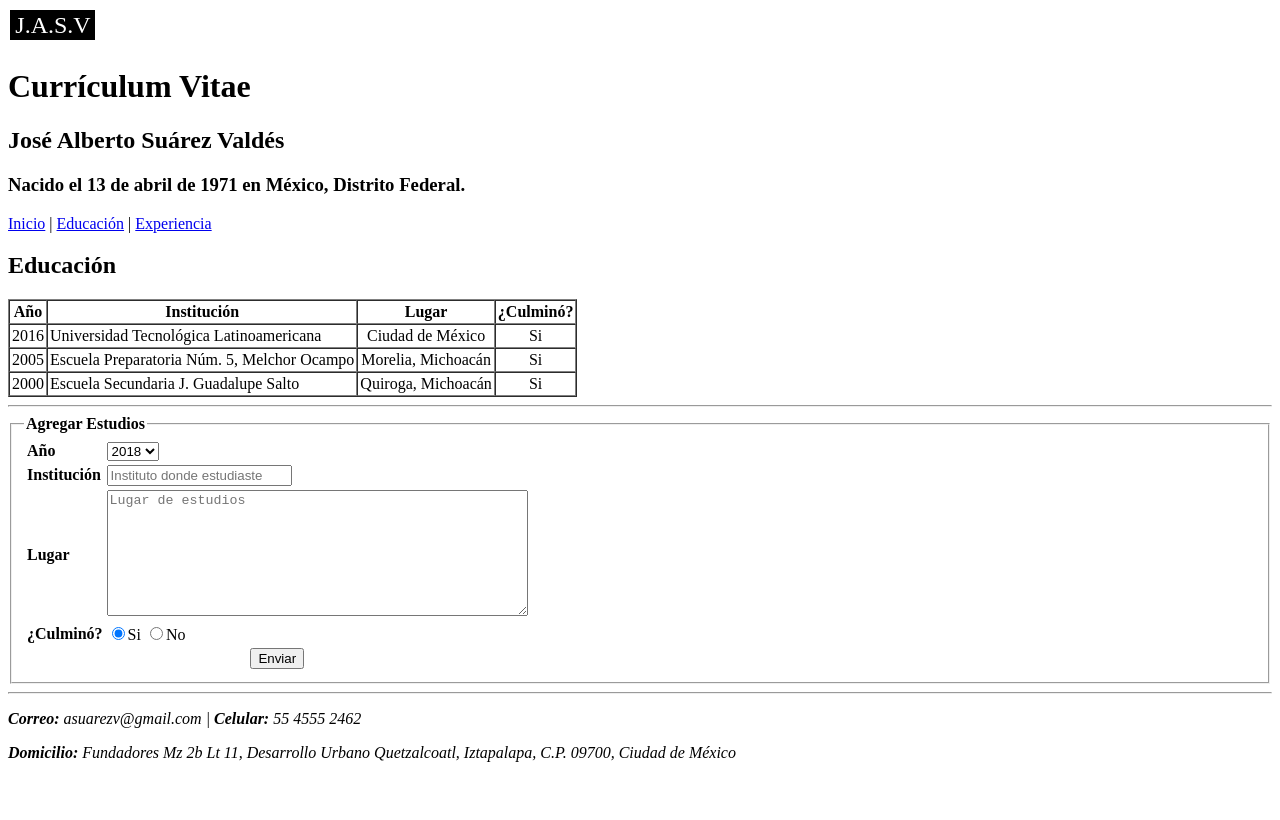
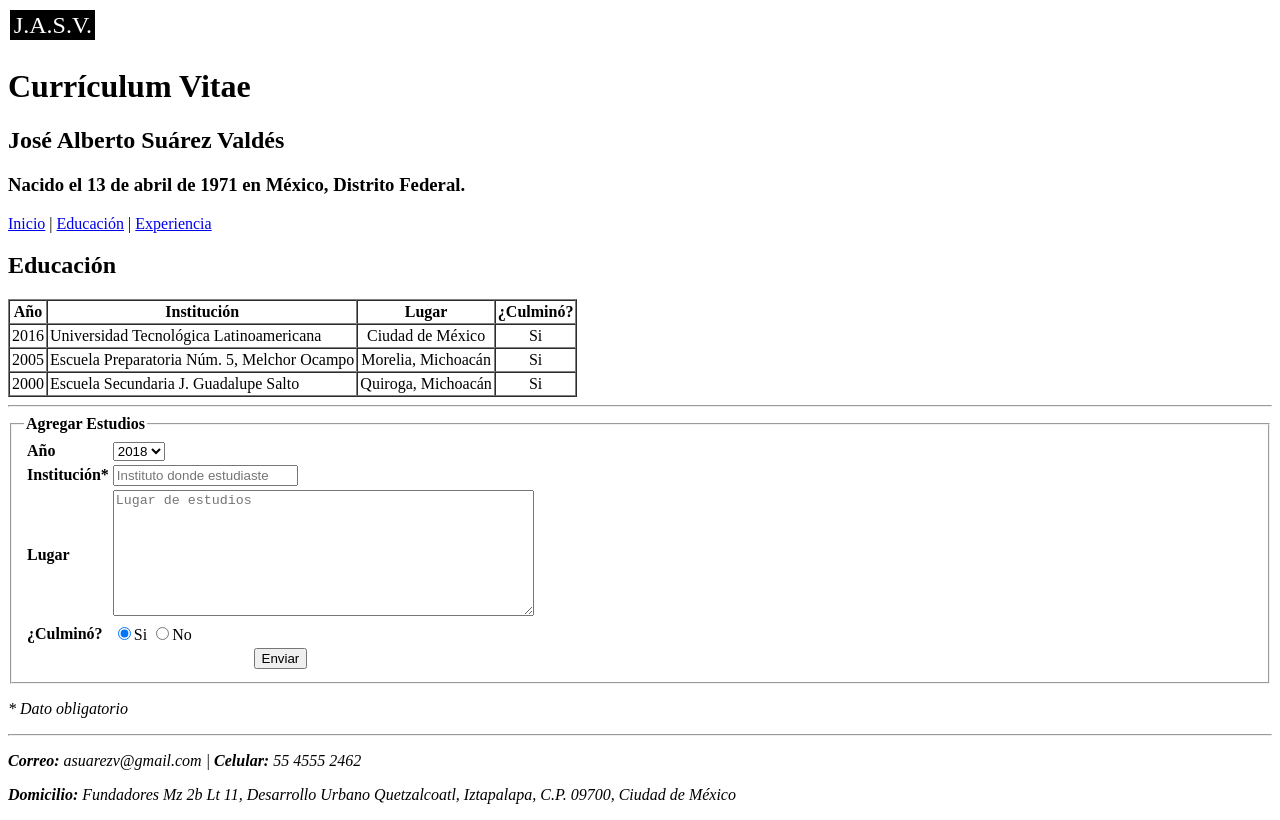
Before and after one commit to asuarezv/examenFundamentosHTML, a plain HTML site: page educacion.html in a window 1280 px wide. Drawn offline with Linux system fonts and the light colour scheme.

Commit message:
Versión 1.04
Punto al final del logo, Asterisco en Dato obligatorio y Leyenda de Dato obligatorio

```diff
--- a/educacion.html
+++ b/educacion.html
@@ -12,7 +12,7 @@
        <g>
         <title>JASV Logo</title>
         <rect stroke-opacity="0" id="svg_2" height="30" width="85" y="2" x="2" stroke-width="0" stroke="#000000" fill="#000"/>
-        <text xml:space="preserve" text-anchor="middle" font-family="serif" font-size="24" id="svg_1" y="25" x="45" stroke-width="0" stroke="#000000" fill="#FFF">J.A.S.V</text>
+        <text xml:space="preserve" text-anchor="middle" font-family="serif" font-size="24" id="svg_1" y="25" x="45" stroke-width="0" stroke="#000000" fill="#FFF">J.A.S.V.</text>
        </g>
       </svg>
       <h1>Curr&iacuteculum Vitae</h1>
@@ -117,7 +117,7 @@
                 </select>
               </td>
             <tr align="left">
-              <th><label for="Institucion">Instituci&oacuten</label></th>
+              <th><label for="Institucion">Instituci&oacuten*</label></th>
               <td><input type="text" required id="Institucion" placeholder="Instituto donde estudiaste"></td>
             </tr>
             <tr align="left">
@@ -137,6 +137,7 @@
           </table>
         </fieldset>
       </form>
+      <p><em>* Dato obligatorio</em></p>
       <hr>
     </section>
     <footer>
```
